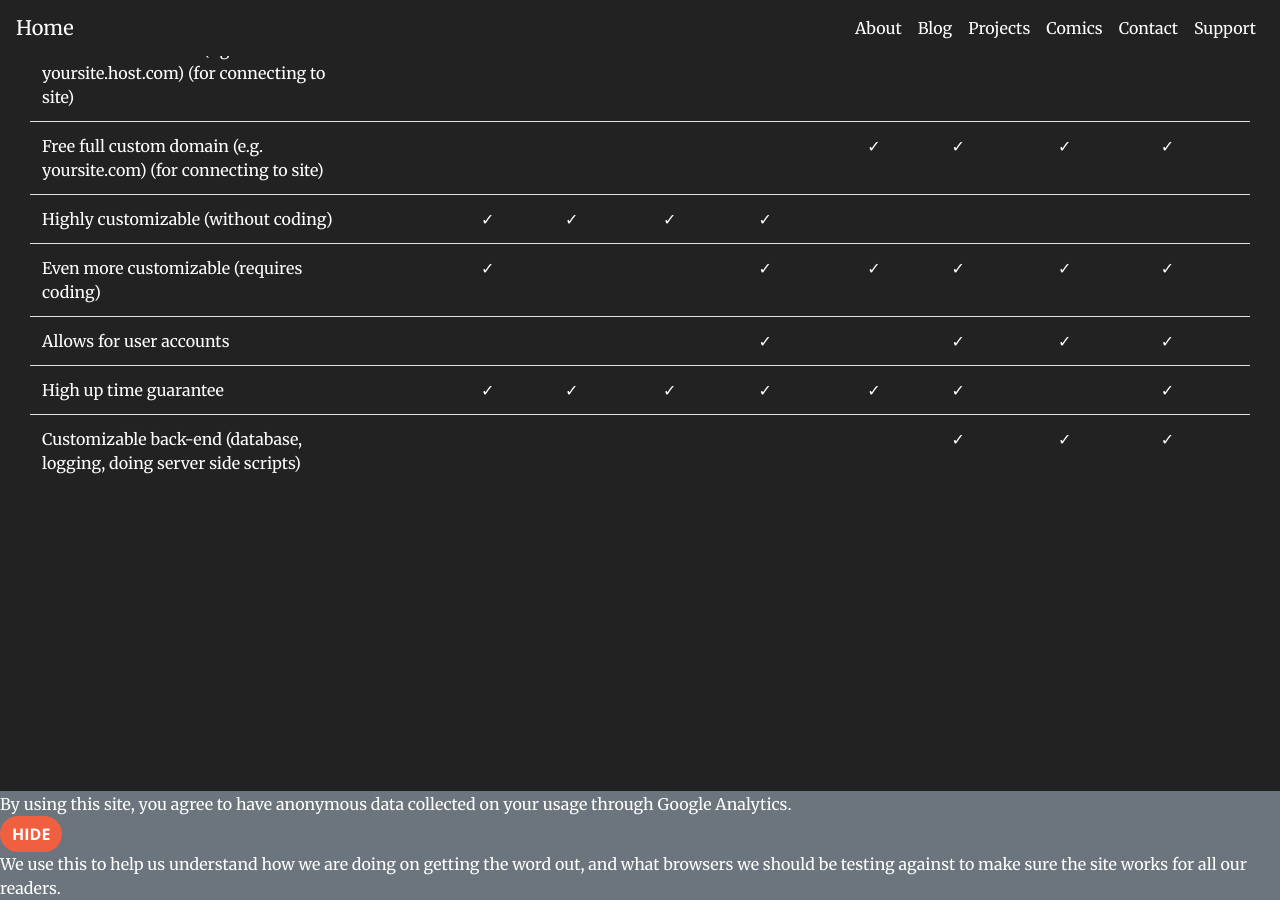
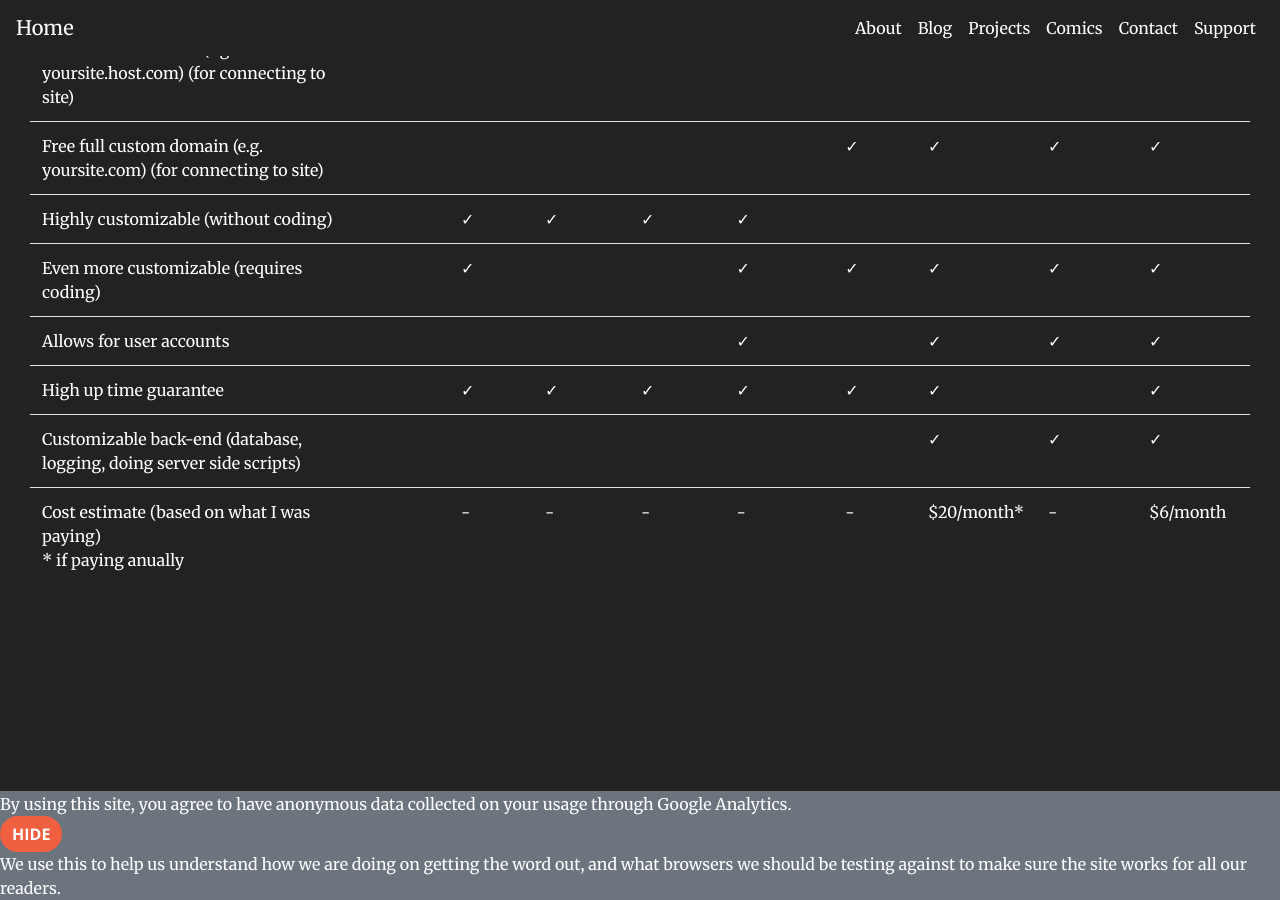
Before and after one commit to mshafer1/website, a Jekyll site: the page built from _Blog/website_hosting_platforms_review.md, in a window 1280 px wide and 900 px high, scrolled down 5793 px. Built offline with Jekyll 4.4.1, drawn with Linux system fonts in a browser that asks for light colours; comment, search, counter and statistics services are not loaded.

Commit message:
add cost estimates to table

```diff
--- a/_Blog/website_hosting_platforms_review.md
+++ b/_Blog/website_hosting_platforms_review.md
@@ -173,4 +173,5 @@ But (at least at that time), Hosting24 did not support Python hosting, so I aske
 | Allows for user accounts                                             |              |         |              |         | ✓         |          | ✓         | ✓            | ✓             |
 | High up time guarantee                                               |              | ✓       |  ✓          | ✓       | ✓         | ✓        | ✓         |              | ✓             |
 | Customizable back-end (database, logging, doing server side scripts) |              |         |              |         |           |          | ✓         | ✓            | ✓             |
+| Cost estimate (based on what I was paying)<br/>* if paying anually   |              | -       | -            | -       | -         | -        | $20/month* | -            | $6/month      |
 {: .table}
```
